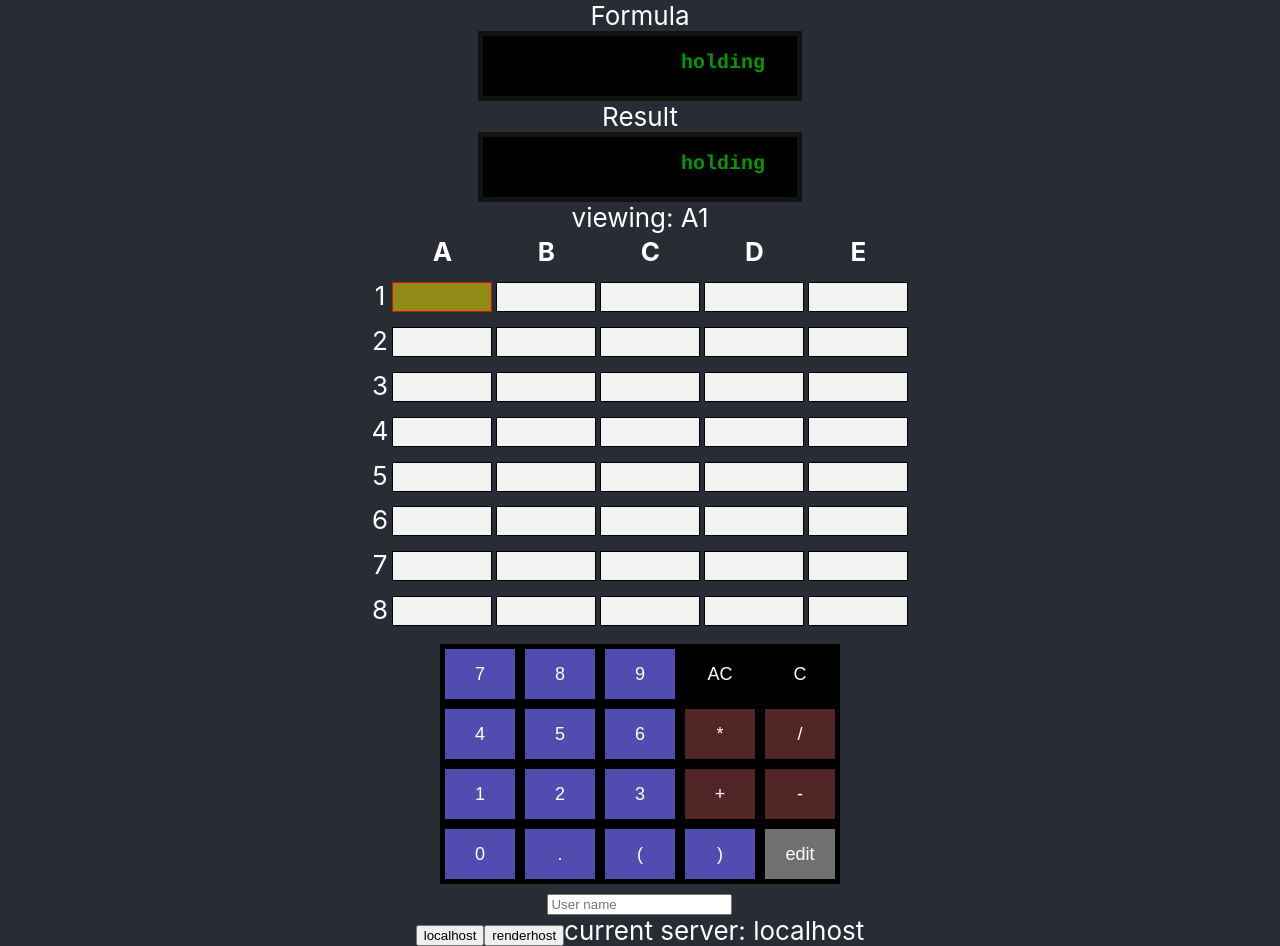
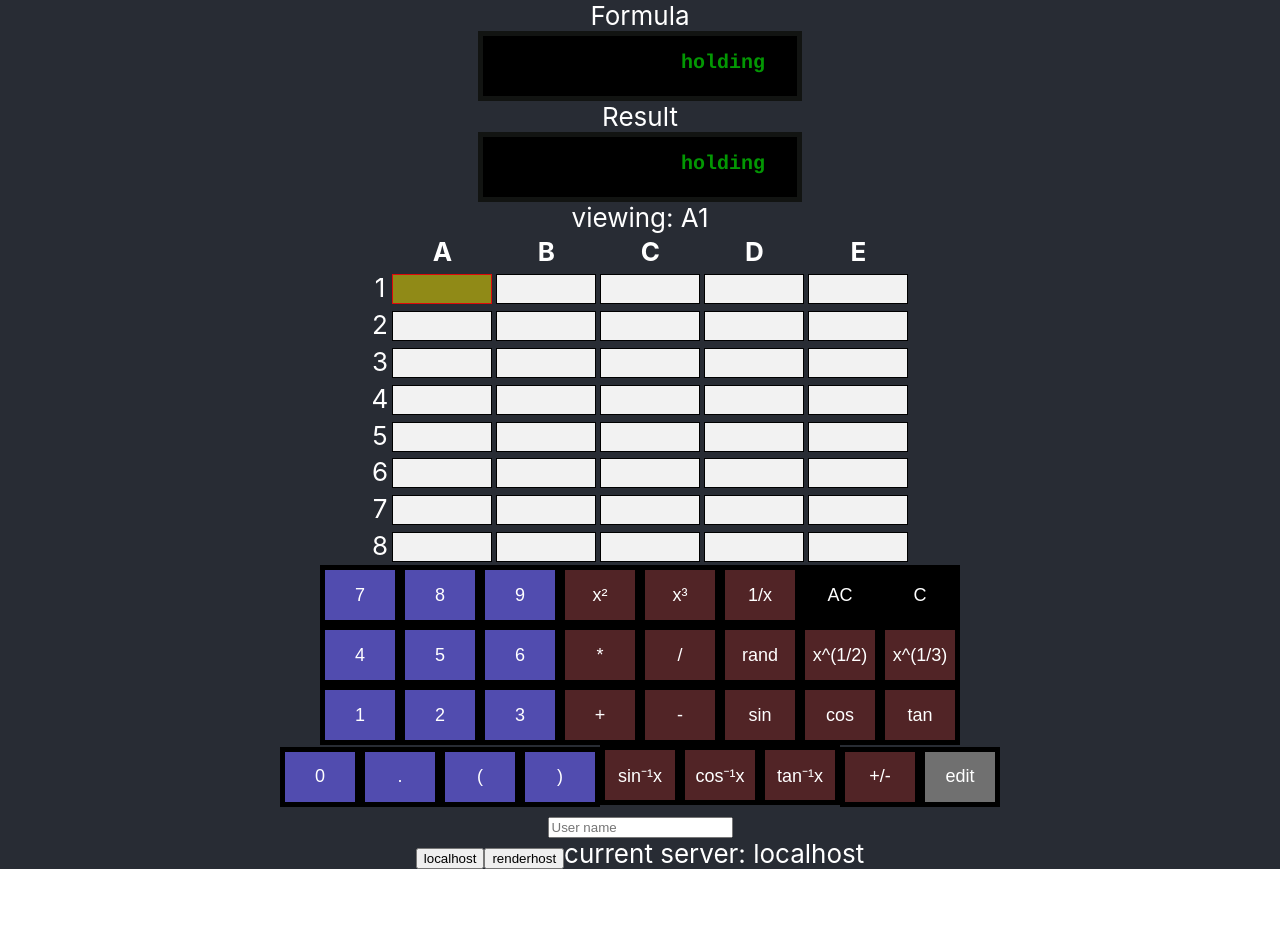
Before and after one commit to Boriswaikin/5500-Assignment-2, a React (Create React App) app: page /test in a window 1280 px wide. After the commit the page ends 869 px from the top, so only its background shows below. Built offline with nearby package versions, Linux system fonts and the light colour scheme; no server answers.

Commit message:
[feat]:<adv-calculator><Update calculator functions>

```diff
--- a/src/Components/KeyPad.tsx
+++ b/src/Components/KeyPad.tsx
@@ -33,8 +33,8 @@ function KeyPad({ onButtonClick, onCommandButtonClick, currentlyEditing }: KeyPa
   // numberButton, operatorButton, and otherButton
   return (
     <div className="buttons">
+
       <div className="buttons-row">
-
         <Button
           text="7"
           isDigit={true}
@@ -55,6 +55,27 @@ function KeyPad({ onButtonClick, onCommandButtonClick, currentlyEditing }: KeyPa
           onClick={onButtonClick}
           className="button-number"
           dataTestId="nine-button"
+        />
+        <Button
+          text="x²"
+          isDigit={false}
+          onClick={onButtonClick}
+          className="button-operator"
+          dataTestId="square-button"
+        />
+        <Button
+          text="x³"
+          isDigit={false}
+          onClick={onButtonClick}
+          className="button-operator"
+          dataTestId="cube-button"
+        />
+        <Button
+          text="1/x"
+          isDigit={false}
+          onClick={onButtonClick}
+          className="button-operator"
+          dataTestId="reciprocol-button"
         />
         <Button
           text={ButtonNames.allClear}
@@ -108,6 +129,27 @@ function KeyPad({ onButtonClick, onCommandButtonClick, currentlyEditing }: KeyPa
           className="button-operator"
           dataTestId="divide-button"
         />
+        <Button
+          text="rand"
+          isDigit={false}
+          onClick={onButtonClick}
+          className="button-operator"
+          dataTestId="random-button"
+        />
+        <Button
+          text="x^(1/2)"
+          isDigit={false}
+          onClick={onButtonClick}
+          className="button-operator"
+          dataTestId="square-root-button"
+        />
+        <Button
+          text="x^(1/3)"
+          isDigit={false}
+          onClick={onButtonClick}
+          className="button-operator"
+          dataTestId="cube-root-button"
+        />
       </div>
 
       <div className="buttons-row">
@@ -146,6 +188,27 @@ function KeyPad({ onButtonClick, onCommandButtonClick, currentlyEditing }: KeyPa
           className="button-operator"
           dataTestId="subtract-button"
         />
+        <Button
+          text="sin"
+          isDigit={true}
+          onClick={onButtonClick}
+          className="button-operator"
+          dataTestId="sin-button"
+        />
+        <Button
+          text="cos"
+          isDigit={false}
+          onClick={onButtonClick}
+          className="button-operator"
+          dataTestId="cos-button"
+        />
+        <Button
+          text="tan"
+          isDigit={false}
+          onClick={onButtonClick}
+          className="button-operator"
+          dataTestId="tan-button"
+        />
 
       </div>
 
@@ -179,6 +242,34 @@ function KeyPad({ onButtonClick, onCommandButtonClick, currentlyEditing }: KeyPa
           dataTestId="right-parenthesis-button"
         />
         <Button
+          text="sin⁻¹x"
+          isDigit={false}
+          onClick={onButtonClick}
+          className="button-operator"
+          dataTestId="asin-button"
+        />
+        <Button
+          text="cos⁻¹x"
+          isDigit={false}
+          onClick={onButtonClick}
+          className="button-operator"
+          dataTestId="acos-button"
+        />
+        <Button
+          text="tan⁻¹x"
+          isDigit={false}
+          onClick={onButtonClick}
+          className="button-operator"
+          dataTestId="atan-button"
+        />
+        <Button
+          text="+/-"
+          isDigit={false}
+          onClick={onButtonClick}
+          className="button-operator"
+          dataTestId="reverse-button"
+        />
+        <Button
           text={doneButtonText}
           isDigit={true}
           onClick={() => onCommandButtonClick(ButtonNames.edit_toggle)}
--- a/src/Components/SheetComponent.css
+++ b/src/Components/SheetComponent.css
@@ -51,48 +51,3 @@
     -webkit-user-select: none;
     -ms-user-select: none;
 }
-
-.cell-locked {
-    border: 1px solid yellow;
-    width: 100px;
-    height: 30px;
-    text-align: center;
-    vertical-align: middle;
-    font-size: 20px;
-    font-weight: bold;
-    font-family: courier;
-    background-color: #ff8551;
-    color: black;
-    cursor: pointer;
-    user-select: none;
-    -moz-user-select: none;
-    -webkit-user-select: none;
-    -ms-user-select: none;
-    z-index: 1;
-}
-
-.user-label {
-    position: absolute;
-    bottom: 70%;
-    left: 50%;
-    transform: translateX(-50%);
-    background-color: #219ecf;
-    color: white;
-    padding: 2px 8px;
-    font-size: 9px;
-    border-radius: 3px;
-    z-index: 2;
-    white-space: nowrap;
-}
-
-
-td {
-    /* padding-left: 10px;
-    padding-right: 10px; */
-    border-spacing: 10px 0;
-    padding-top: 9px;
-}
-
-table {
-    padding-bottom: 15px;
-}
--- a/src/Components/SheetComponent.tsx
+++ b/src/Components/SheetComponent.tsx
@@ -14,13 +14,12 @@ interface SheetComponentProps {
   onClick: (event: React.MouseEvent<HTMLButtonElement>) => void;
   currentCell: string;
   currentlyEditing: boolean;
-  cellsBeingEdited:{ [key: string]: string }
 } // interface SheetComponentProps
 
 
 
 
-function SheetComponent({ cellsValues, onClick, currentCell, currentlyEditing, cellsBeingEdited }: SheetComponentProps) {
+function SheetComponent({ cellsValues, onClick, currentCell, currentlyEditing }: SheetComponentProps) {
 
   /**
    *
@@ -39,9 +38,6 @@ function SheetComponent({ cellsValues, onClick, currentCell, currentlyEditing, c
     if (cell === currentCell && currentlyEditing) {
       return "cell-editing";
     }
-    if (cell in cellsBeingEdited && cell !== currentCell) {
-      return "cell-locked";
-    }
     if (cell === currentCell) {
       return "cell-selected";
     }
@@ -51,6 +47,7 @@ function SheetComponent({ cellsValues, onClick, currentCell, currentlyEditing, c
   return (
     <table className="table">
       <tbody>
+        {/*add a row with column cellsValues */}
         <tr>
           <th></th>
           {cellsValues[0].map((col, colIndex) => (
@@ -63,7 +60,7 @@ function SheetComponent({ cellsValues, onClick, currentCell, currentlyEditing, c
           <tr key={rowIndex}>
             <td> {Cell.rowNumberToName(rowIndex)}</td>
             {row.map((cell, colIndex) => (
-              <td key={colIndex} style={{position:"relative"}}>
+              <td key={colIndex}>
                 <button
                   onClick={onClick}
                   value={cell}
@@ -73,7 +70,7 @@ function SheetComponent({ cellsValues, onClick, currentCell, currentlyEditing, c
                 >
                   {cell}
                 </button>
-                {cellsBeingEdited[Cell.columnRowToCell(colIndex, rowIndex)] && <span className="user-label">{cellsBeingEdited[Cell.columnRowToCell(colIndex, rowIndex)]}</span>}
+
               </td>
             ))}
           </tr>
--- a/src/Components/SheetHolder.tsx
+++ b/src/Components/SheetHolder.tsx
@@ -17,17 +17,12 @@ interface SheetHolderProps {
   onClick: (event: React.MouseEvent<HTMLButtonElement>) => void;
   currentCell: string;
   currentlyEditing:boolean
-  cellsBeingEdited: { [key: string]: string }
 }
 
-function SheetHolder({ cellsValues, onClick, currentCell, currentlyEditing, cellsBeingEdited}: SheetHolderProps) {
+function SheetHolder({ cellsValues, onClick, currentCell, currentlyEditing}: SheetHolderProps) {
   return (
     <div className="sheet-holder">
-      <SheetComponent cellsValues={cellsValues}
-      onClick={onClick}
-      currentCell={currentCell}
-      currentlyEditing={currentlyEditing}
-      cellsBeingEdited={cellsBeingEdited} />
+      <SheetComponent cellsValues={cellsValues} onClick={onClick} currentCell={currentCell}  currentlyEditing={currentlyEditing}  />
     </div>
   );
 } // SheetHolder
--- a/src/Components/SpreadSheet.tsx
+++ b/src/Components/SpreadSheet.tsx
@@ -30,7 +30,6 @@ function SpreadSheet({ documentName }: SpreadSheetProps) {
   const [currentCell, setCurrentCell] = useState(spreadSheetClient.getWorkingCellLabel());
   const [currentlyEditing, setCurrentlyEditing] = useState(spreadSheetClient.getEditStatus());
   const [userName, setUserName] = useState(window.sessionStorage.getItem('userName') || "");
-  const [cellsBeingEdited, setCellsBeingEdited] = useState(spreadSheetClient.getCellsBeingEdited());
   const [serverSelected, setServerSelected] = useState("localhost");
 
 
@@ -43,7 +42,6 @@ function SpreadSheet({ documentName }: SpreadSheetProps) {
     setCells(spreadSheetClient.getSheetDisplayStringsForGUI());
     setCurrentCell(spreadSheetClient.getWorkingCellLabel());
     setCurrentlyEditing(spreadSheetClient.getEditStatus());
-    setCellsBeingEdited(spreadSheetClient.getCellsBeingEdited());
   }
 
   // useEffect to refetch the data every 1/20 of a second
@@ -106,13 +104,9 @@ function SpreadSheet({ documentName }: SpreadSheetProps) {
         if (currentlyEditing) {
           spreadSheetClient.setEditStatus(false);
         } else {
-          if (currentCell in cellsBeingEdited) {
-            alert("This cell is being edited by others!");
-          }
           spreadSheetClient.setEditStatus(true);
         }
         setStatusString(spreadSheetClient.getEditStatusString());
-        console.log(statusString);
         break;
 
       case ButtonNames.clear:
@@ -198,8 +192,7 @@ function SpreadSheet({ documentName }: SpreadSheetProps) {
       {<SheetHolder cellsValues={cells}
         onClick={onCellClick}
         currentCell={currentCell}
-        currentlyEditing={currentlyEditing}
-        cellsBeingEdited={cellsBeingEdited}></SheetHolder>}
+        currentlyEditing={currentlyEditing} ></SheetHolder>}
       <KeyPad onButtonClick={onButtonClick}
         onCommandButtonClick={onCommandButtonClick}
         currentlyEditing={currentlyEditing}></KeyPad>
--- a/src/Engine/GlobalDefinitions.ts
+++ b/src/Engine/GlobalDefinitions.ts
@@ -8,6 +8,8 @@ export const ErrorMessages = {
   invalidOperator: "#ERR",
   missingParentheses: "#ERR",
   emptyFormula: "#EMPTY!", // this is not an error message but we use it to indicate that the cell is empty
+  root: "#ERR",
+  tan: "#ERR",
 
 }
 
@@ -37,5 +39,4 @@ export interface DocumentTransport {
   result: string;
   currentCell: string;
   isEditing: boolean;
-  cellsBeingEdited: { [key: string]: string }
 }
--- a/src/Engine/SpreadSheetClient.ts
+++ b/src/Engine/SpreadSheetClient.ts
@@ -52,9 +52,7 @@ class SpreadSheetClient {
             currentCell: 'A1',
             isEditing: false,
             cells: new Map<string, CellTransport>(),
-            cellsBeingEdited: {},
         };
-        console.log(document);
         for (let row = 0; row < document.rows; row++) {
             for (let column = 0; column < document.columns; column++) {
                 const cellName = Cell.columnRowToCell(column, row);
@@ -114,7 +112,6 @@ class SpreadSheetClient {
     public set documentName(documentName: string) {
         this._documentName = documentName;
     }
-
 
     public getFormulaString(): string {
         if (!this._document) {
@@ -192,13 +189,6 @@ class SpreadSheetClient {
         return this._document.currentCell;
     }
 
-    public getCellsBeingEdited() : { [key: string]: string } {
-        if (!this._document) {
-            return {};
-        }
-        return this._document.cellsBeingEdited;
-    }
-
     public getEditStatus(): boolean {
         return this._document.isEditing;
     }
@@ -230,7 +220,6 @@ class SpreadSheetClient {
             .then(response => {
                 return response.json() as Promise<DocumentTransport>;
             }).then((document: DocumentTransport) => {
-                console.log(document);
                 this._updateDocument(document);
             });
     }
@@ -377,7 +366,6 @@ class SpreadSheetClient {
         const columns = document.columns;
         const rows = document.rows;
         const isEditing = document.isEditing;
-        const cellsBeingEdited = document.cellsBeingEdited
 
 
 
@@ -391,7 +379,6 @@ class SpreadSheetClient {
             rows: rows,
             isEditing: isEditing,
             cells: new Map<string, CellTransport>(),
-            cellsBeingEdited: cellsBeingEdited
         };
         // create the cells
         const cells = document.cells as unknown as CellTransportMap;
```
Also changed, not shown: src/Components/CellComponent.tsx (+1 -18 lines), src/Engine/FormulaEvaluator.ts (+170 -121 lines), src/Engine/SpreadSheetController.ts (+4 -12 lines).
